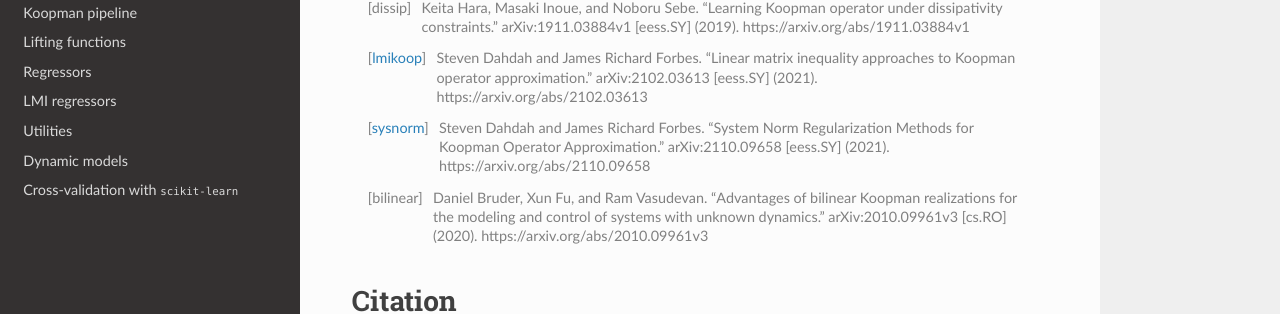
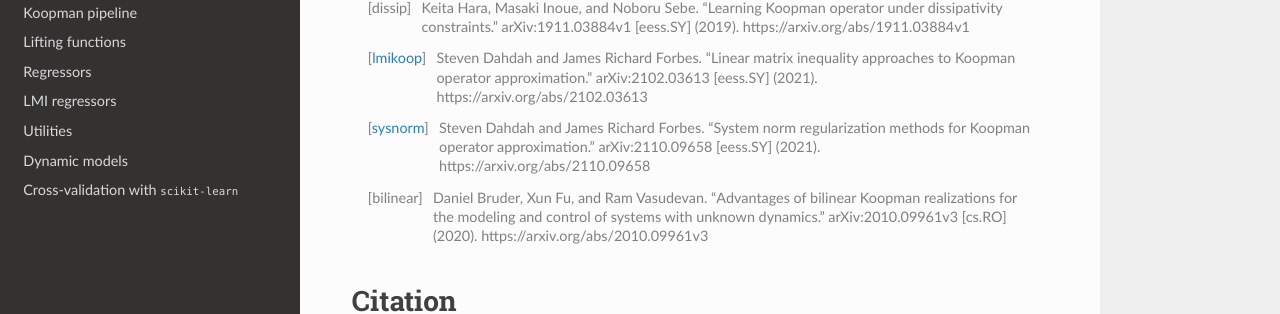
Before and after one commit to decargroup/pykoop, a Sphinx documentation site: the page built from doc/index.rst, in a window 1280 px wide and 900 px high, scrolled down 3218 px. Shown: the part 139-453 px from the top of the window. Built offline with Sphinx 7.4.7 and the Read the Docs theme 2.0.0, drawn with Linux system fonts in a browser that asks for light colours.

Commit message:
Fix capitalization

```diff
--- a/README.rst
+++ b/README.rst
@@ -164,8 +164,8 @@ References
 .. [1] Steven Dahdah and James Richard Forbes. "Linear matrix inequality
    approaches to Koopman operator approximation." arXiv:2102.03613 [eess.SY]
    (2021). https://arxiv.org/abs/2102.03613
-.. [2] Steven Dahdah and James Richard Forbes. "System Norm Regularization
-   Methods for Koopman Operator Approximation." arXiv:2110.09658 [eess.SY]
+.. [2] Steven Dahdah and James Richard Forbes. "System norm regularization
+   methods for Koopman operator approximation." arXiv:2110.09658 [eess.SY]
    (2021). https://arxiv.org/abs/2110.09658
 
 Citation
--- a/doc/index.rst
+++ b/doc/index.rst
@@ -176,8 +176,8 @@ References
 .. [lmikoop] Steven Dahdah and James Richard Forbes. "Linear matrix inequality
    approaches to Koopman operator approximation." arXiv:2102.03613 [eess.SY]
    (2021). https://arxiv.org/abs/2102.03613
-.. [sysnorm] Steven Dahdah and James Richard Forbes. "System Norm Regularization
-   Methods for Koopman Operator Approximation." arXiv:2110.09658 [eess.SY]
+.. [sysnorm] Steven Dahdah and James Richard Forbes. "System norm regularization
+   methods for Koopman operator approximation." arXiv:2110.09658 [eess.SY]
    (2021). https://arxiv.org/abs/2110.09658
 .. [bilinear] Daniel Bruder, Xun Fu, and Ram Vasudevan. "Advantages of bilinear
    Koopman realizations for the modeling and control of systems with unknown
```
